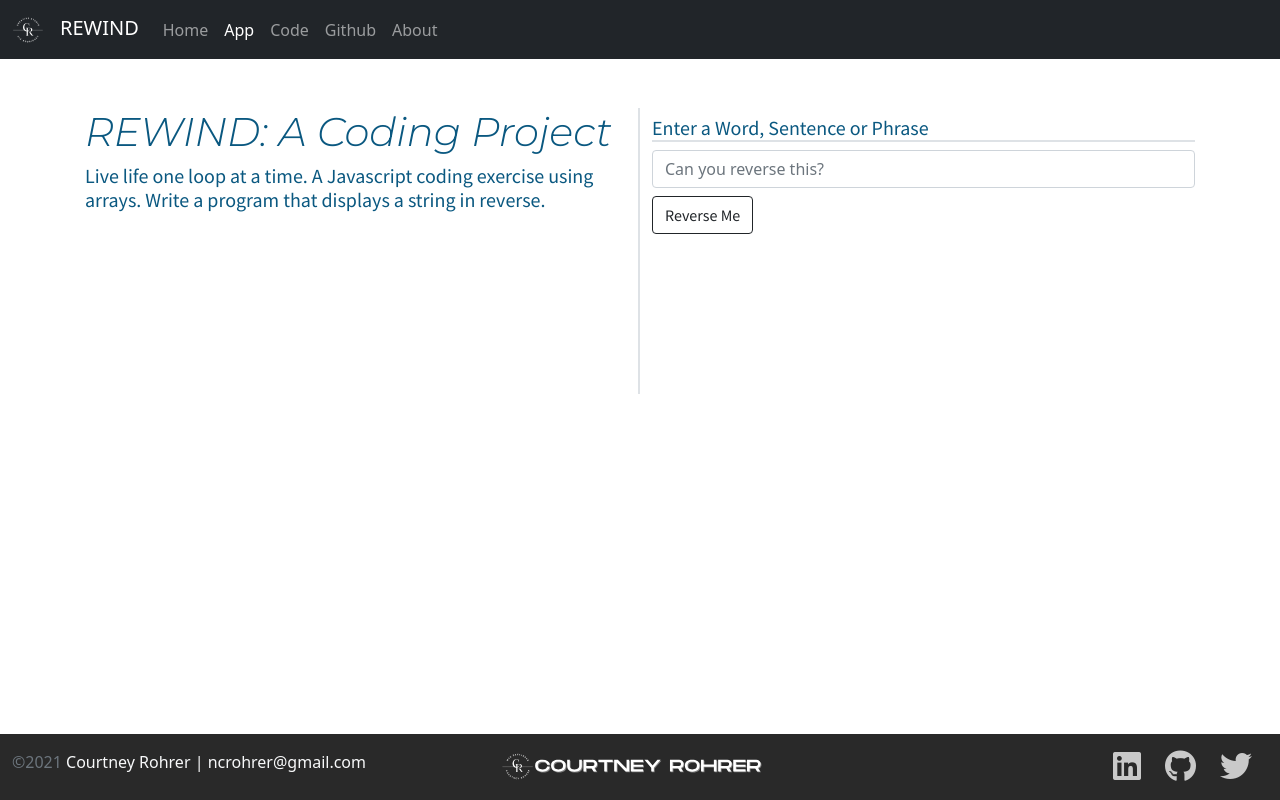
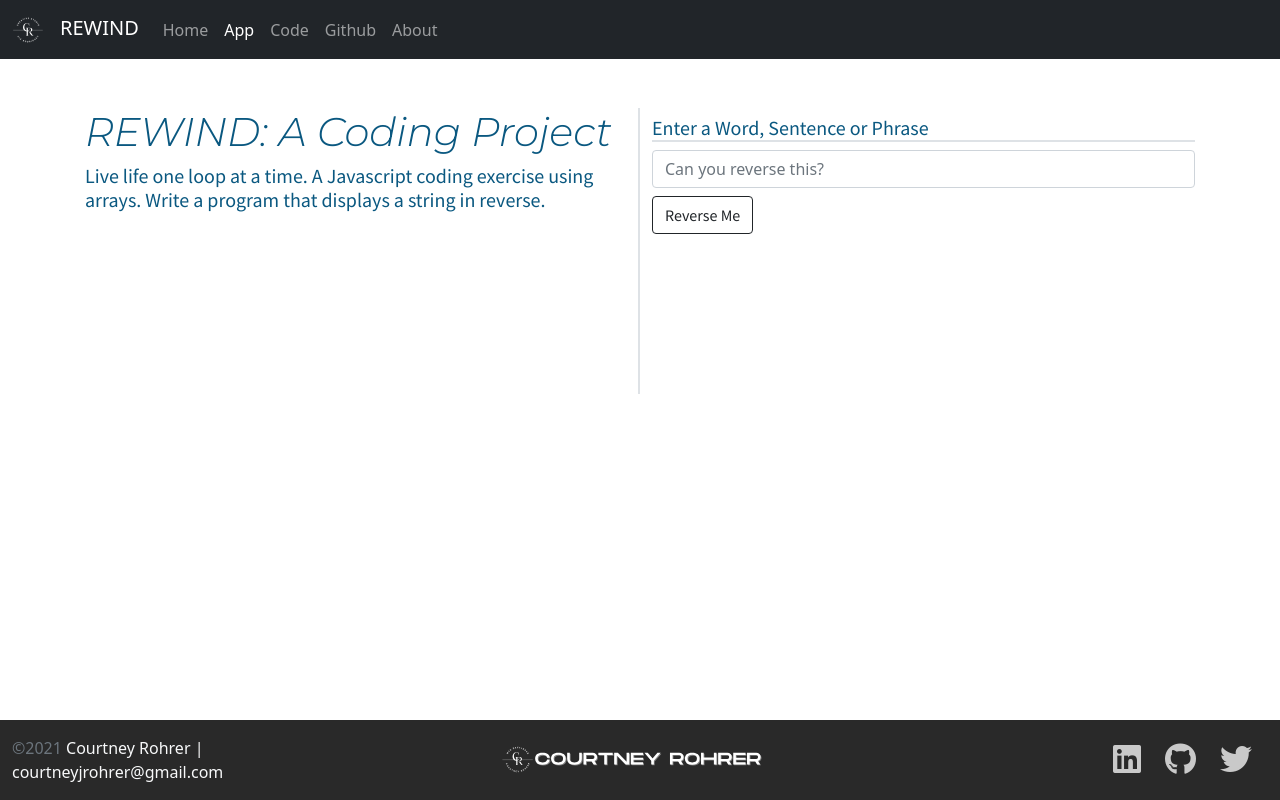
Before and after one commit to CourtneyRohrer/Rewind, a plain HTML site: page app.html in a window 1280 px wide. Drawn offline with nearby package versions, Linux system fonts and the light colour scheme.

Commit message:
email changes

```diff
--- a/app.html
+++ b/app.html
@@ -87,7 +87,7 @@
         <div class="container-fluid">
            <div class="row row-cols-1 row-cols-lg-3 gy-2">
                <div class="col text-center text-lg-start order-last order-lg-first text-light">
-                    <div><span class="text-muted">&copy;2021</span> Courtney Rohrer | ncrohrer@gmail.com</div>
+                    <div><span class="text-muted">&copy;2021</span> Courtney Rohrer | courtneyjrohrer@gmail.com</div>
                </div>
                <div class="col d-flex align-items-center justify-content-center">
                     <img src="/img/COURTNEY ROHRER (3).svg" alt="Courtney Rohrer Logo" height="30"/>
```
Also changed, not shown: code.html (+1 -1 lines), index.html (+1 -1 lines).
